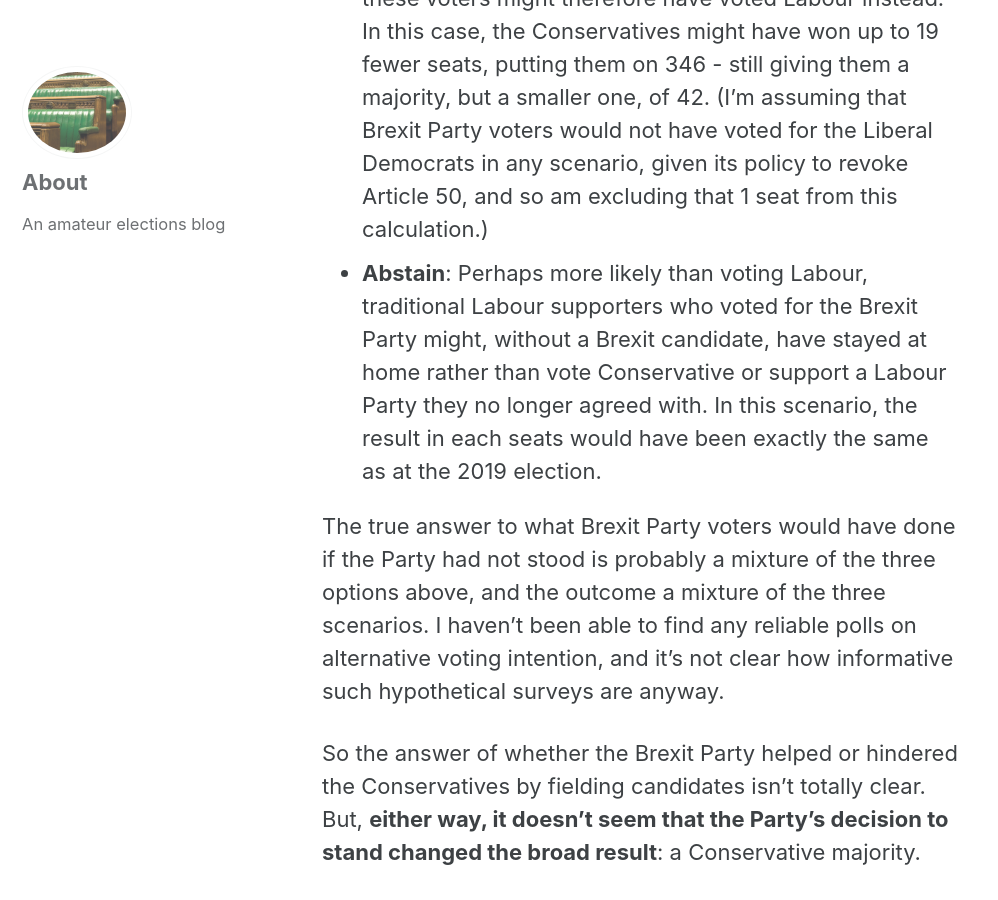
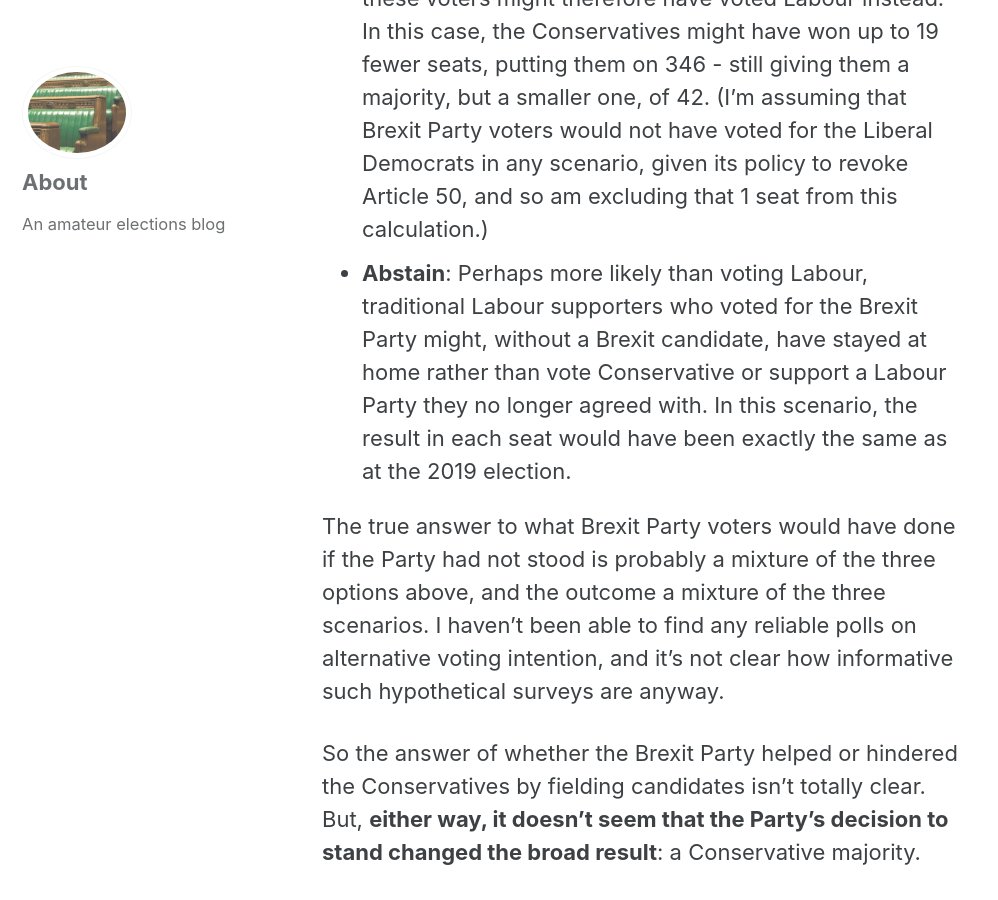
Before and after one commit to sixhundredandfifty/blog, a Jekyll site: the page built from _posts/2020-05-18-BrexitParty19.md, in a window 1280 px wide and 900 px high, scrolled down 2371 px. Shown: the whole window, without its empty margins (0-998 px from the left). Built offline with Jekyll 4.4.1, drawn with Linux system fonts in a browser that asks for light colours; cached includes are drawn as plain includes; nearby versions of some CDN libraries.

Commit message:
Update 2020-05-18-BrexitParty19.md

```diff
--- a/_posts/2020-05-18-BrexitParty19.md
+++ b/_posts/2020-05-18-BrexitParty19.md
@@ -28,7 +28,7 @@ So, from a purely numerical perspective, it looks like there were enough Brexit
 But what would actually have happened in these seats if the Brexit Party hadn't been standing in them depends on what Brexit Party voters would have done in that scenario. I'd say there are three main options:
 * **Vote Conservative**: It's reasonable to assume that if someone is voting for the Brexit Party then they care about Brexit. Since the Conservatives were the only other party campaigning on pro-Brexit line, Brexit Party voters might have put their cross in the Conservative box instead. In this scenario, the Conservatives might have gained those 39 extra seats, giving them 404 seats in total and an even bigger majority of 158.
 * **Vote Labour**: The Conservatives were running on a very clear pro-Brexit platform, so you might wonder what would make someone vote for the Brexit Party when in practical terms this would just make a Conservative victory (and therefore Brexit) less likely. It could be that Brexit Party voters, many of whom were traditional Labour voters, just couldn't bring themselves to vote Conservative. With no Brexit Party candidate standing, these voters might therefore have voted Labour instead. In this case, the Conservatives might have won up to 19 fewer seats, putting them on 346 - still giving them a majority, but a smaller one, of 42. (I'm assuming that Brexit Party voters would not have voted for the Liberal Democrats in any scenario, given its policy to revoke Article 50, and so am excluding that 1 seat from this calculation.)
-* **Abstain**: Perhaps more likely than voting Labour, traditional Labour supporters who voted for the Brexit Party might, without a Brexit candidate, have stayed at home rather than vote Conservative or support a Labour Party they no longer agreed with. In this scenario, the result in each seats would have been exactly the same as at the 2019 election.
+* **Abstain**: Perhaps more likely than voting Labour, traditional Labour supporters who voted for the Brexit Party might, without a Brexit candidate, have stayed at home rather than vote Conservative or support a Labour Party they no longer agreed with. In this scenario, the result in each seat would have been exactly the same as at the 2019 election.
 
 The true answer to what Brexit Party voters would have done if the Party had not stood is probably a mixture of the three options above, and the outcome a mixture of the three scenarios. I haven't been able to find any reliable polls on alternative voting intention, and it's not clear how informative such hypothetical surveys are anyway.
 
```
